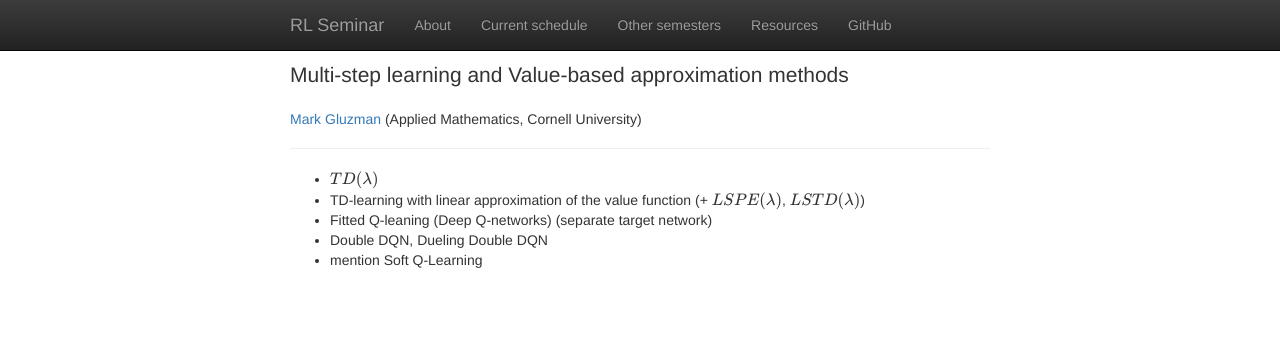
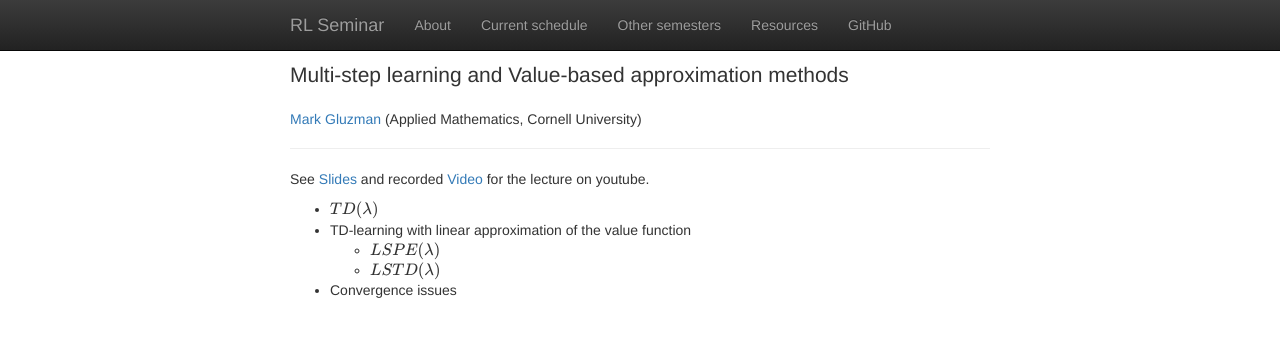
Before and after one commit to rlseminar/rlseminar.github.io, a Jekyll site: the page built from _posts/2019-01-28-mark.md, in a window 1280 px wide. Shown: the top 337 px of the page. Built offline with Jekyll 4.4.1, drawn with Linux system fonts in a browser that asks for light colours; formulas are drawn with MathJax 3.

Commit message:
update slides

```diff
--- a/_posts/2019-01-28-mark.md
+++ b/_posts/2019-01-28-mark.md
@@ -6,8 +6,14 @@ speaker:
   url: https://people.cam.cornell.edu/mg2289/
 ---
 
+See [Slides](/static/files/RL_tutorials2019-0128mark.pdf) and recorded [Video](https://youtu.be/mIeoDCUmbz8) for the lecture on youtube.
+
 - `$TD(\lambda)$`
-- TD-learning with linear approximation of the value function (+ `$LSPE(\lambda)$`, `$LSTD(\lambda)$`)
-- Fitted Q-leaning  (Deep Q-networks) (separate target network)
+- TD-learning with linear approximation of the value function
+  - `$LSPE(\lambda)$`
+  - `$LSTD(\lambda)$`
+- Convergence issues
+
+<!-- - Fitted Q-leaning  (Deep Q-networks) (separate target network)
 - Double DQN, Dueling Double DQN
-- mention Soft Q-Learning
+- mention Soft Q-Learning -->
```
Also changed, not shown: _posts/2019-01-21-jim.md (+1 -1 lines), 3 other files.
